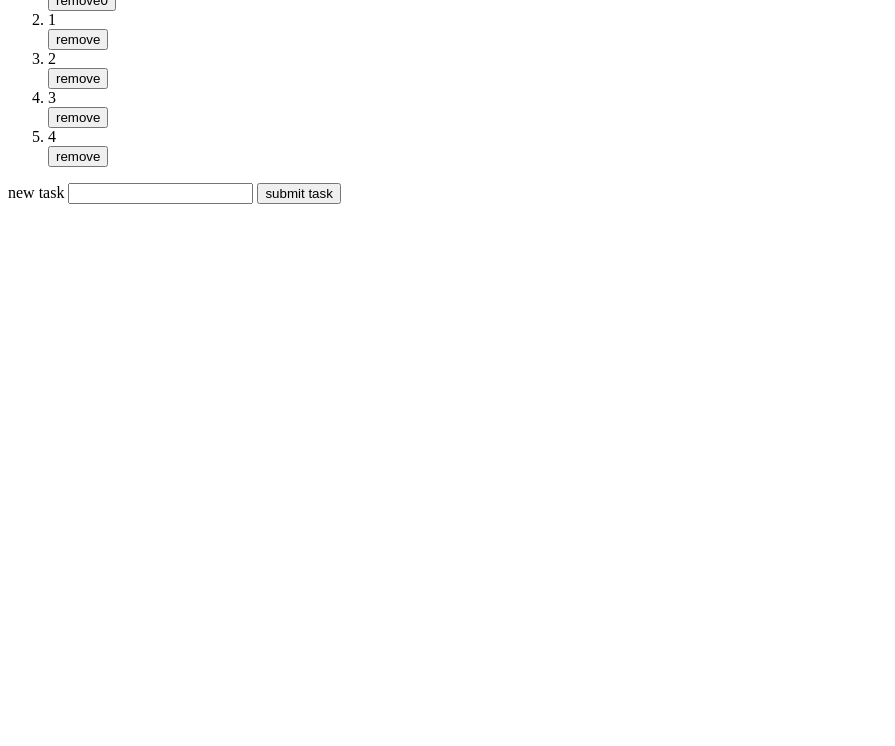
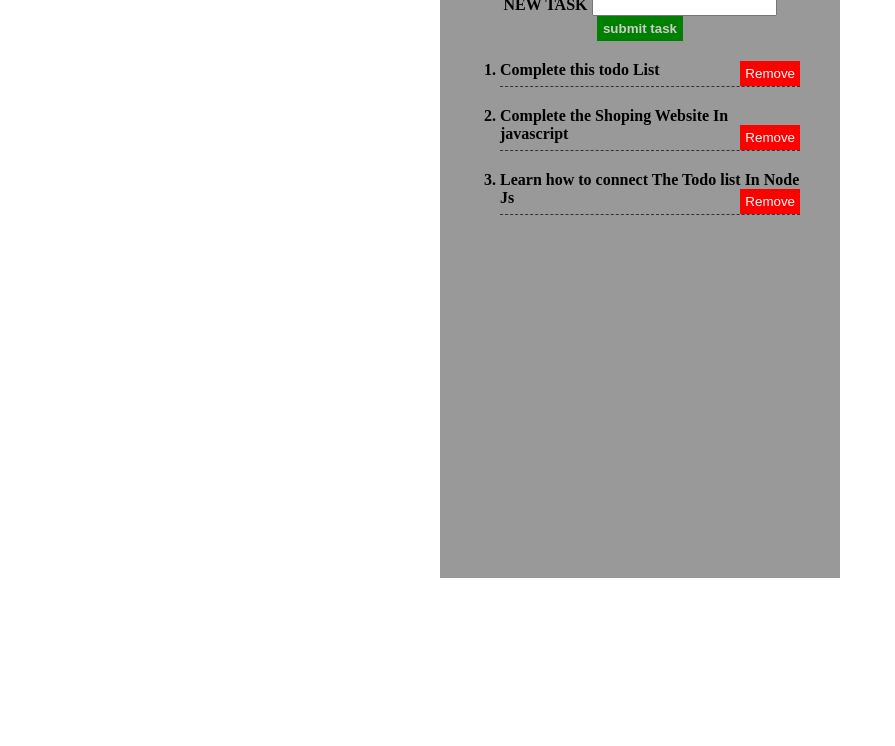
Before and after one commit to jonnred/todo-list-, a plain HTML site: page todolist.html in a window 1280 px wide. Shown: the part 70-816 px from the top of the page, without its empty margins (0-895 px from the left). Drawn offline with Linux system fonts and the light colour scheme.

Commit message:
almost complete but there is a bug

```diff
--- a/style.css
+++ b/style.css
@@ -0,0 +1,73 @@
+*{
+    box-sizing: border-box;
+}
+body{
+    height:100vh;
+}
+.header{
+    font-size:24px;
+    font-weight: 900;
+    background-color: rgb(156, 0, 0);
+}
+#task-list{
+    max-width: 400px;
+    margin: auto;
+    text-align: left;
+    display: flex;
+    flex-direction: column;
+    justify-content: space-evenly;
+}
+#task-list li{
+    font-weight:600;
+    margin: 10px 0;
+}
+#task-list button{
+    background-color: red;
+    color: white;
+    border:none;
+    cursor: pointer;
+    padding:5px
+}
+#task-list button:hover{
+    background-color: rgb(156, 0, 0);
+}
+.inner-section{
+    text-align: center;
+    max-width: 400px;
+    align-self: center;
+    margin:auto;
+    padding: 20px;
+    background-color: #999;
+    height: auto;
+    min-height: 80vh;
+}
+.outer-section{
+
+}
+.content{
+    background-color: #999;
+}
+.remove-btn{
+    float: right;
+}
+.list{
+    max-width: 300px;
+    border-bottom: 1px dashed #333;
+}
+.new-task{
+    margin: 10px 0;
+    font-weight: 600;
+}
+#submit-btn{
+    background-color: green;
+    border: none;
+    font-weight: 600;
+    color: #ccc;
+    cursor: pointer;
+    height: 25px;
+
+}
+#submit-btn:hover{
+    background-color: rgb(0, 83, 0);
+    transition: 2s;
+}
--- a/todolist.html
+++ b/todolist.html
@@ -1,28 +1,33 @@
 <!DOCTYPE html>
 <html lang="en">
+
 <head>
     <meta charset="UTF-8">
     <meta name="viewport" content="width=device-width, initial-scale=1.0">
     <!--<script async src="todolist.js"></script>-->
-    <script async src="wlaalang.js"></script>
+    <script  src="wlaalang.js" async></script>
     <link rel="stylesheet" href="style.css">
     <title>TODO LIST</title>
 </head>
+
 <body>
-    <section >
-        <div class="title">
+    <section class="outer-section">
+        <section class='inner-section'>
+            <div class="title header">
                 To Do List
+            </div>
+            <div class="new-task">
+                <label for="task">NEW TASK</label>
+                <input type="text" id="add-task" required>
+                <button id="submit-btn">submit task</button>
             </div>
             <div class="content">
                 <ol id='task-list'>
-                    <li>asdasd </li><button class="remove-btn">remove0</button>
                 </ol>
             </div>
-        <div class="new-task">
-            <label for="task">new task</label>
-            <input type="text" id="add-task" required>
-            <button id="submitBtn">submit task</button>
-        </div>
+
+        </section>
     </section>
 </body>
+
 </html>
--- a/todolist.js
+++ b/todolist.js
@@ -3,7 +3,7 @@ const content = document.querySelectorAll('.content');
 const taskList = document.querySelector('#task-list');
 
 ////////////  TODOS   ///////////////
-var todos = ["1" , "2" ,"5"];
+var todos = ["Complete this todo List" , "Complete the Shoping Website In javascript" ,"Learn how to connect The Todo list In Node Js "];
 ////////////========1.  TODO LIST   ========///////////////
 const todolist = () => {
 }
--- a/wlaalang.js
+++ b/wlaalang.js
@@ -1,41 +1,53 @@
 const taskList = document.querySelector('#task-list');
-const submitBtn = document.querySelector('#submitBtn');
 
-let task= ['1', '2' , '3',  '4'];
+let task = ["Complete this todo List", "Complete the Shoping Website In javascript", "Learn how to connect The Todo list In Node Js "];
+
+///////////========== MAIN FUNCTION  ==========///////////
+
+
 ///////////========== TODO LIST  ==========///////////
 
-const toDoList = () =>{
     for (let index = 0; index < task.length; index++) {
         let li = document.createElement('li')
         li.innerText = task[index];
         let removeBtn = document.createElement('button')
         removeBtn.classList.add('remove-btn')
-        removeBtn.innerText = 'remove';
+        removeBtn.innerText = 'Remove';
+        li.classList.add('list')
+        taskList.appendChild(li);
+        li.appendChild(removeBtn);
+    }
 
+///////////========== ADD NEWW TASK  ==========///////////
+const submitBtn = document.querySelector('#submit-btn');
+addTask = document.querySelector('#add-task')
+submitBtn.addEventListener('click', () => {
+    task.push(addTask.value);
+
+    let li = document.createElement('li')
+        li.innerText = addTask.value;
+        let removeBtn = document.createElement('button')
+        removeBtn.classList.add('remove-btn')
+        removeBtn.innerText = 'Remove';
+        li.classList.add('list')
         taskList.appendChild(li);
-        taskList.appendChild(removeBtn);
+        li.appendChild(removeBtn);
+        addTask.value = null;
+        console.log(task);
+        removeTaskFunction();
+
+})
+
+///////////==========  REMOVE TASK  ==========///////////
+const removeButton = document.querySelectorAll('.remove-btn');
+const removeTaskFunction = () => {
+    for (let index = 0; index < removeButton.length; index++) {
+        let element = removeButton[index];
+        element.addEventListener('click', (e) => {
+            e.target.parentElement.remove();
+        });
     }
 }
-toDoList();
-
-///////////========== ADD NEWW TASK  ==========///////////
-const addNewTask = () => {
-    const addTask = document.querySelector('#add-task');
-    task.push(addTask.value);
-    addTask.value = null;
-    console.log(task);
-
-}
-submitBtn.addEventListener('click' , addNewTask);
-///////////==========  REMOVE TASK  ==========///////////
-const removeButton = document.querySelectorAll('.remove-btn');
-removeButton.addEventListener('click' , (e) => {
-    for (let index = 0; index < removeButton.length; index++) {
-        console.log(removeButton[index]);
-    }
-    console.log(e.target.parentElement);
-    console.log(removeButton);
-});
-
+removeTaskFunction();
 ///////////==========   ==========///////////
 ///////////==========   ==========///////////
```
Lines whose indentation alone changed are shown as unchanged.
